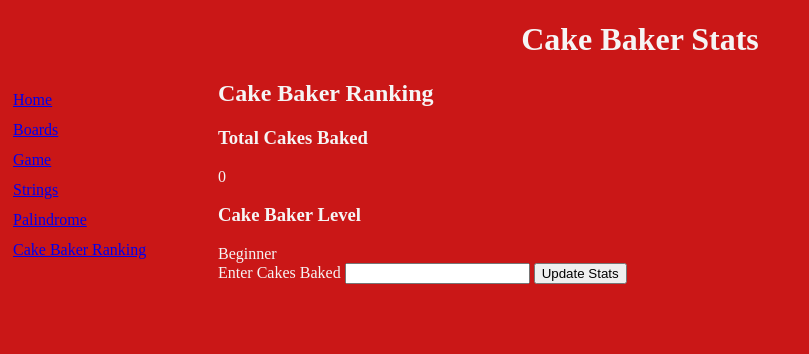
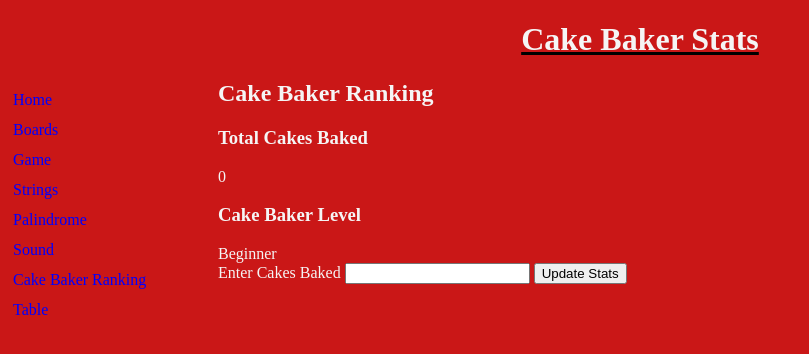
Before and after one commit to MckinnonSr36/CSC102summer25, a plain HTML site: page cakebaker.html in a window 1280 px wide. Shown: the whole page, without its empty margins (0-809 px from the left). Drawn offline with Linux system fonts and the light colour scheme.

Commit message:
Add files via upload

```diff
--- a/cakebaker.html
+++ b/cakebaker.html
@@ -1,3 +1,4 @@
+<!--Jarmaine McKinnon -->
 <!DOCTYPE html>
 <html lang="en">
 <head>
@@ -11,12 +12,21 @@
 <header>
     <h1>Cake Baker Stats</h1>
     <nav>
-        <a href="INDEX.html">Home</a><br>
-        <a href="Boards.html">Boards</a><br>
-        <a href="game.html">Game</a><br>
-        <a href="Strings.html">Strings</a><br>
-        <a href="palindrome checker.html">Palindrome</a><br>
+        <a href="INDEX.html">Home</a>
+        <br>
+        <a href="Boards.html">Boards</a>
+        <br>
+        <a href="game.html">Game</a>
+        <br>
+        <a href="Strings.html">Strings</a>
+        <br>
+        <a href="palindrome checker.html">Palindrome</a>
+        <br>
+        <a href="sound.html">Sound</a>
+        <br>
         <a href="cakebaker.html">Cake Baker Ranking</a>
+        <br>
+          <a href="table.html">Table</a>
     </nav>
 </header>
 
--- a/main.css
+++ b/main.css
@@ -38,4 +38,9 @@ footer{
 
 h1{
     text-align: center;
+    text-decoration: black underline;
 }
+a{
+    text-decoration:whitesmoke ;
+    color:blue
+}
```
Also changed, not shown: Boards.html (+16 -3 lines), INDEX.html (+13 -2 lines), Strings.html (+18 -6 lines), game.html (+14 -4 lines), indexcode.js (+8 -9 lines), palindrome checker.html (+7 -1 lines), sound.html (+18 -0 lines), table.html (+1 -0 lines).
